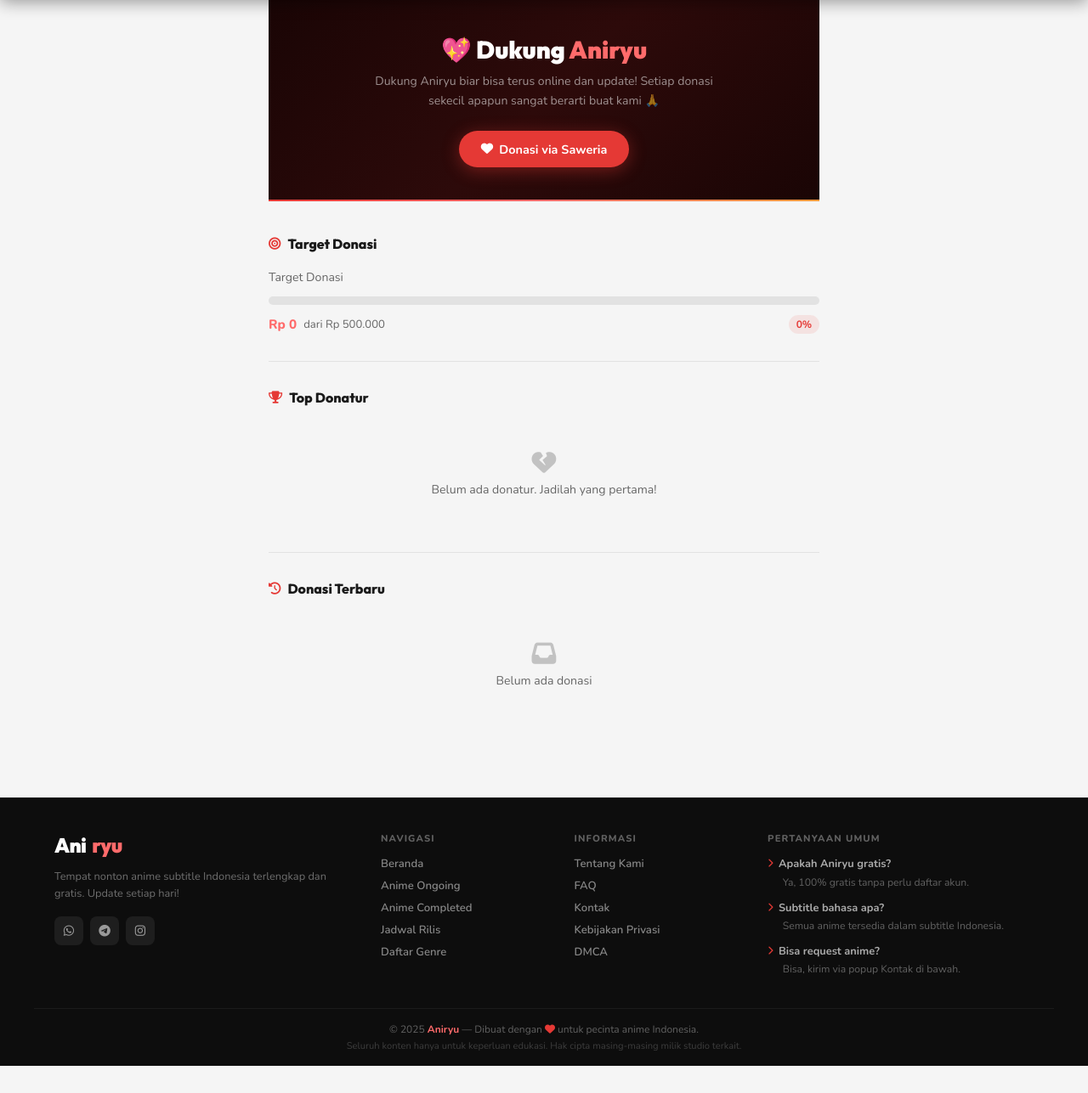
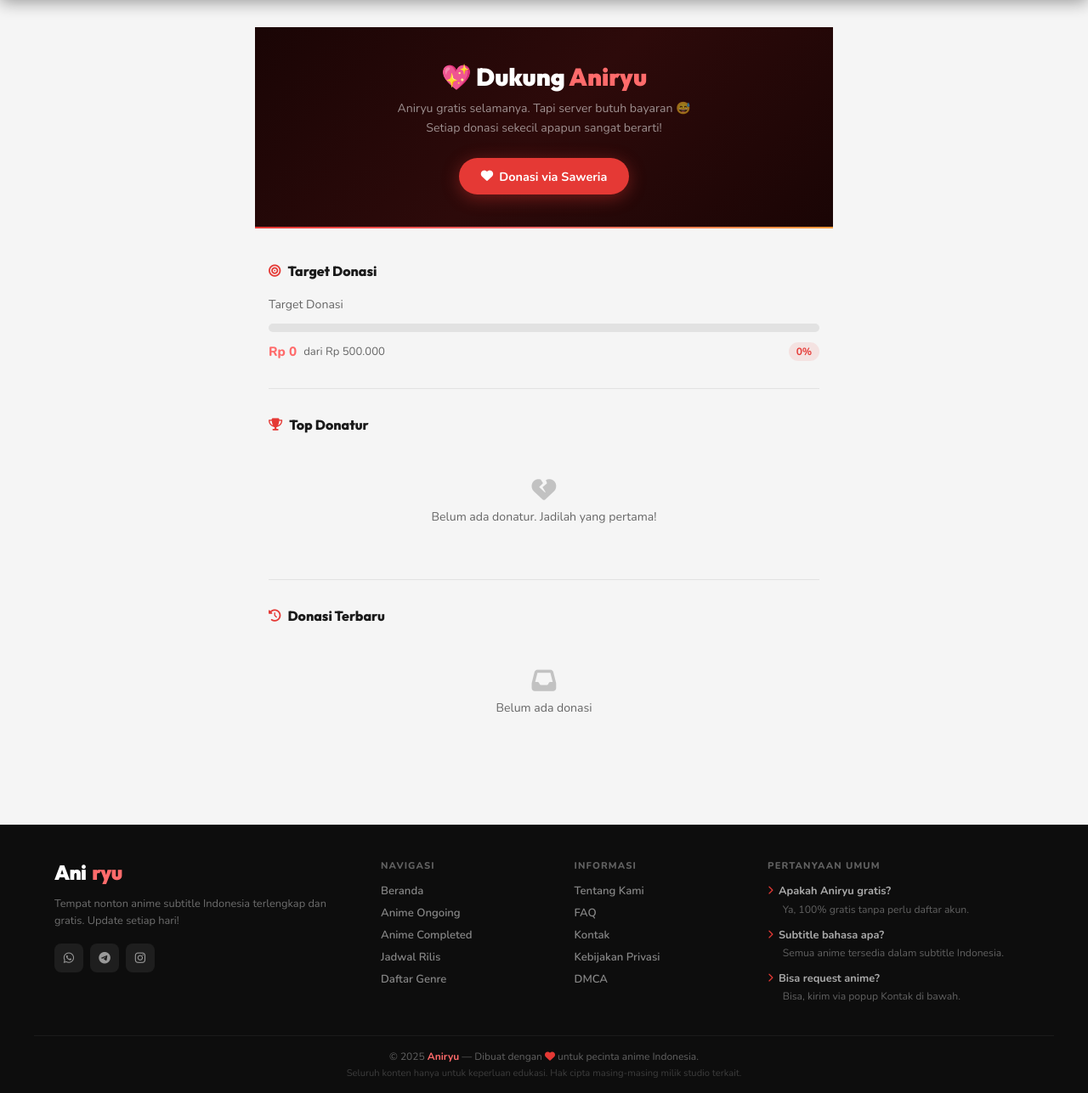
Before and after one commit to RMBLOGG/Aniryu, a Flask app: page /donasi in a window 1280 px wide. Shown: the part 57-1344 px from the top of the page at 85% size. Before the commit the page ends 1312 px from the top, so only its background shows below. Run offline with Flask 3, Linux system fonts and the light colour scheme; data that the repository does not hold is empty.

Commit message:
Add files via upload

```diff
--- a/templates/donasi.html
+++ b/templates/donasi.html
@@ -7,7 +7,7 @@
 .donasi-wrap {
   max-width: 680px;
   margin: 0 auto;
-  padding: 0 1rem 3rem;
+  padding: 2rem 1rem 3rem;
   overflow-x: hidden;
   box-sizing: border-box;
 }
@@ -15,8 +15,9 @@
 /* Hero — full bleed banner */
 .donasi-hero {
   background: linear-gradient(135deg, #1a0505 0%, #2d0a0a 50%, #1a0505 100%);
-  margin: 0 0 2.5rem;
+  margin: 0 -1rem 2.5rem;
   padding: 2.5rem 1.5rem;
+  overflow: hidden;
   text-align: center;
   position: relative;
   overflow: hidden;
@@ -238,7 +239,8 @@
   <!-- Hero -->
   <div class="donasi-hero">
     <h1>💖 Dukung <span>Aniryu</span></h1>
-    <p>Dukung Aniryu biar bisa terus online dan update! Setiap donasi sekecil apapun sangat berarti buat kami 🙏</p>
+    <p>Aniryu gratis selamanya. Tapi server butuh bayaran 😅<br>
+       Setiap donasi sekecil apapun sangat berarti!</p>
     <a href="https://saweria.co/Dayynime" target="_blank" class="donasi-btn">
       <i class="fa fa-heart"></i> Donasi via Saweria
     </a>
```
